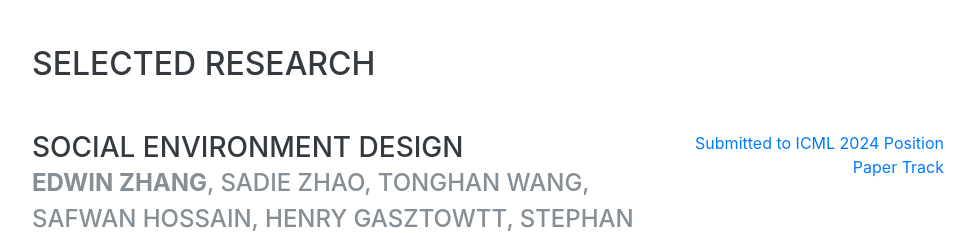
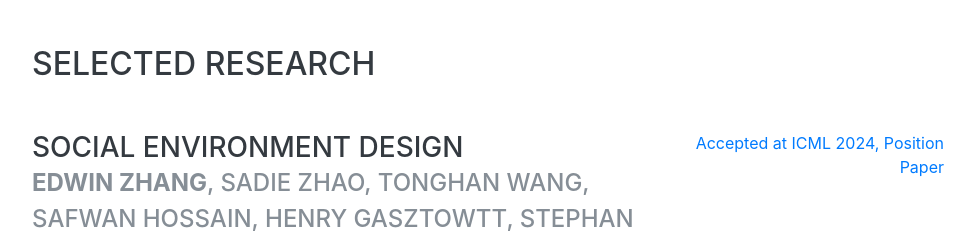
Before and after one commit to ezhang7423/personal-website, a website with bundled scripts: page index.html in a window 1280 px wide. Shown: the part 1605-1838 px from the top of the page, without its empty margins (288-1263 px from the left). Built offline with nearby package versions, Linux system fonts and the light colour scheme; a web font is replaced by a local one.

Commit message:
sed accepted

```diff
--- a/index.html
+++ b/index.html
@@ -177,7 +177,7 @@
               </p>
             </div>
             <div class="resume-date text-md-right">
-              <span class="text-primary">Submitted to ICML 2024 Position Paper Track</span>
+              <span class="text-primary">Accepted at ICML 2024, Position Paper</span>
             </div>
           </div>
 
```
